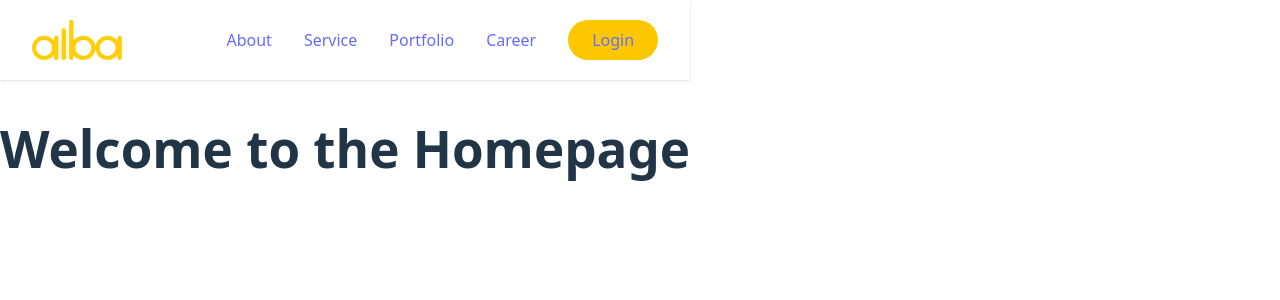
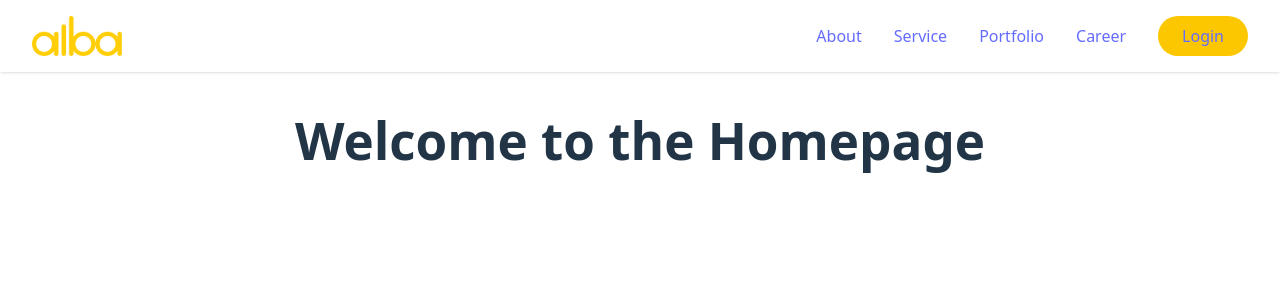
Before and after one commit to leonard800/albatech-test, a React (Vite) app: page / in a window 1280 px wide. Shown: the top 300 px of the page. Built offline with nearby package versions, Linux system fonts and the light colour scheme.

Commit message:
fix: css styling

```diff
--- a/src/components/Navbar.tsx
+++ b/src/components/Navbar.tsx
@@ -1,24 +1,21 @@
-"use client";
-import { Link } from "react-router-dom";
-
-export default function Navbar() {
+export default function Navbar () {
   return (
-    <nav className="flex items-center justify-between h-20 w-full px-8 bg-white shadow">
+    <nav className="flex items-center justify-between w-full px-8 py-4 bg-white shadow">
       <div className="flex items-center">
         <img src="/logo.png" alt="Alba Logo" className="h-10 w-auto" />
       </div>
 
       <div className="flex items-center space-x-8">
-        <Link to="/" className="text-black font-semibold hover:text-yellow-400">About</Link>
-        <Link to="/" className="text-black font-semibold hover:text-yellow-400">Service</Link>
-        <Link to="/" className="text-black font-semibold hover:text-yellow-400">Portfolio</Link>
-        <Link to="/" className="text-black font-semibold hover:text-yellow-400">Career</Link>
-        <Link
-          to="/login"
+        <a href="#about" className="text-black font-semibold hover:text-yellow-400">About</a>
+        <a href="#service" className="text-black font-semibold hover:text-yellow-400">Service</a>
+        <a href="#portfolio" className="text-black font-semibold hover:text-yellow-400">Portfolio</a>
+        <a href="#career" className="text-black font-semibold hover:text-yellow-400">Career</a>
+        <a
+          href="/login"
           className="bg-yellow-400 hover:bg-yellow-500 text-black font-bold py-2 px-6 rounded-full transition duration-300"
         >
           Login
-        </Link>
+        </a>
       </div>
     </nav>
   );
--- a/src/index.css
+++ b/src/index.css
@@ -26,11 +26,12 @@ a:hover {
 
 body {
   margin: 0;
-  display: flex;
-  place-items: center;
+  font-family: system-ui, Avenir, Helvetica, Arial, sans-serif;
   min-width: 320px;
   min-height: 100vh;
+  background-color: #ffffff;
 }
+
 
 h1 {
   font-size: 3.2em;
```
